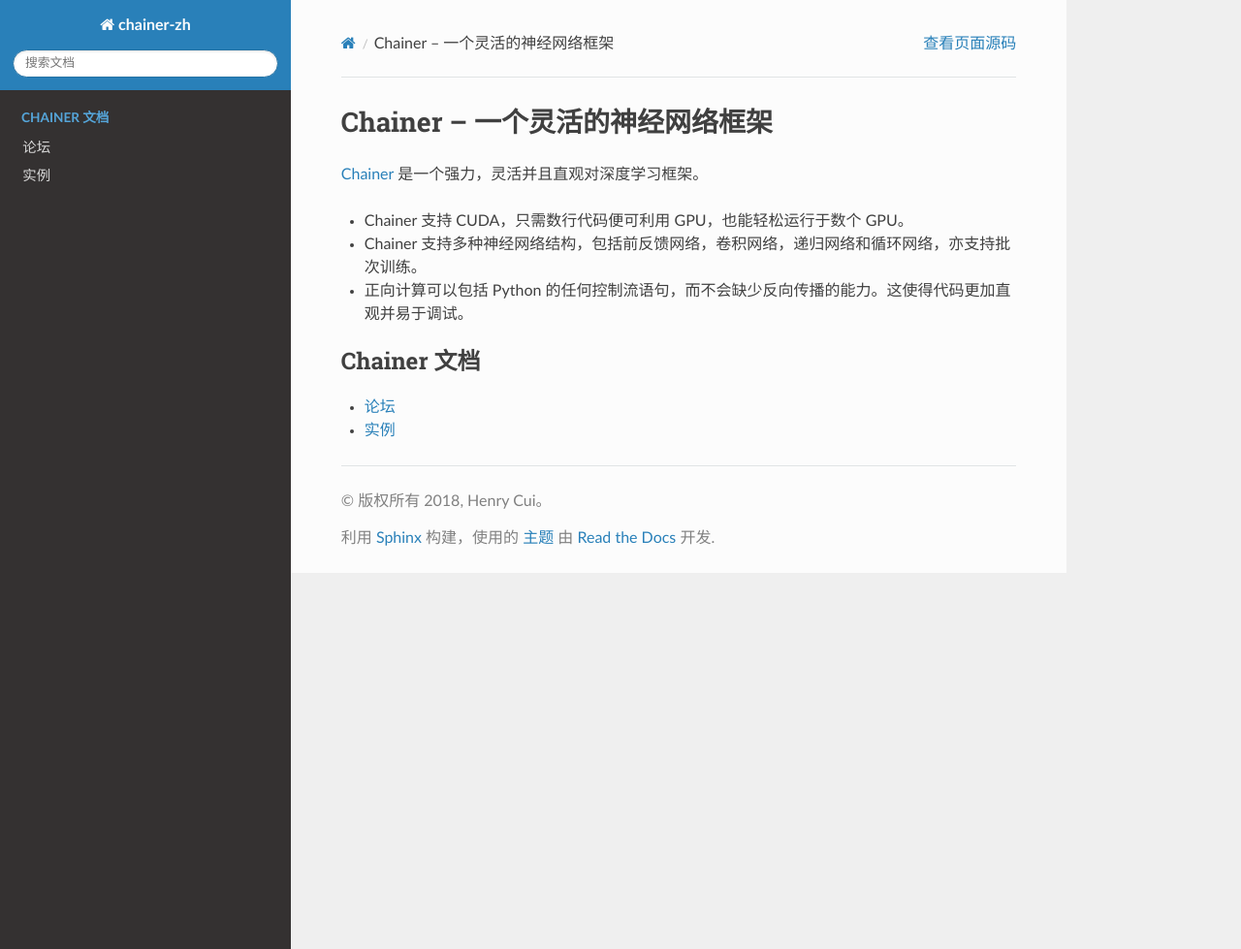
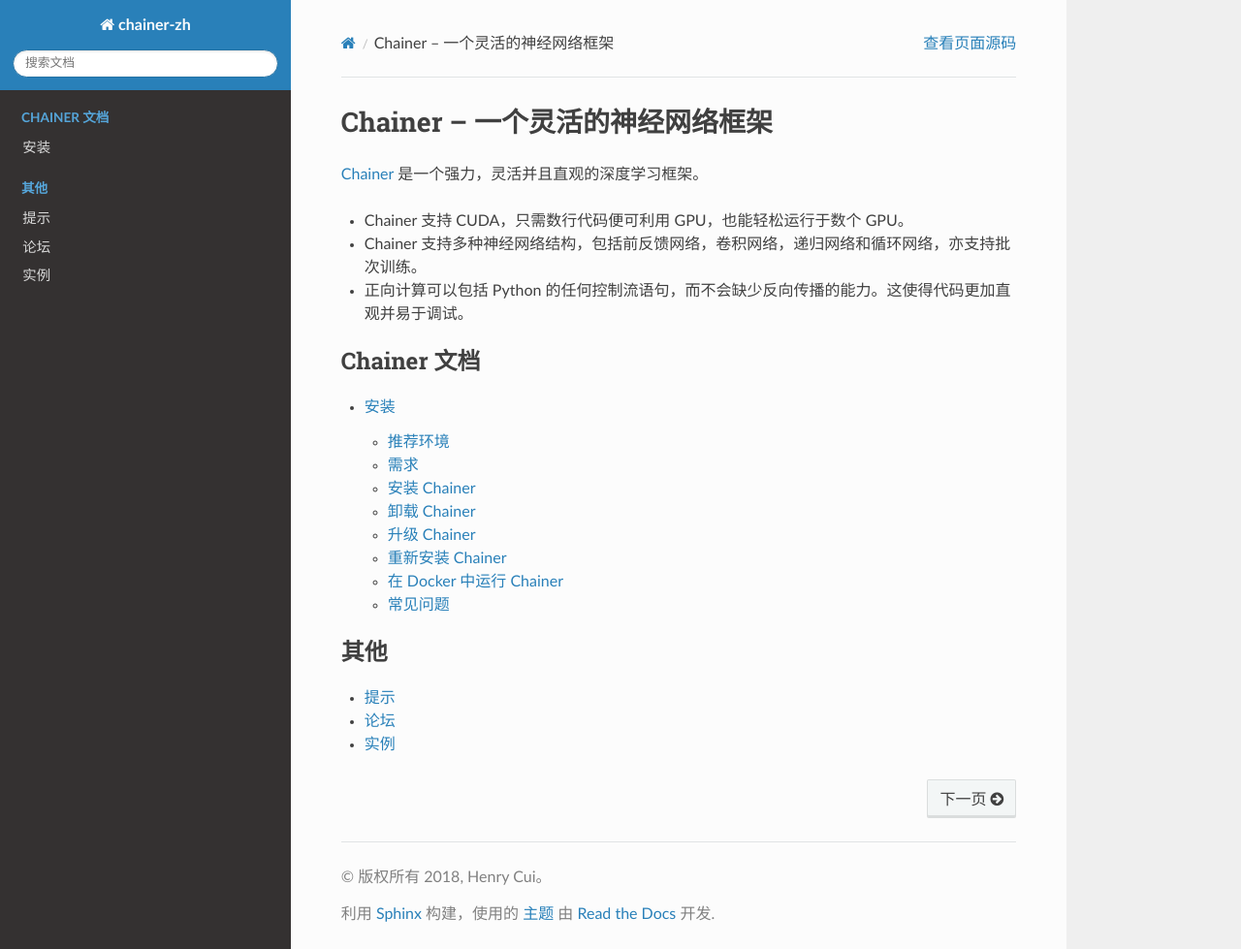
Before and after one commit to zchenry/chainer-zh-source, a Sphinx documentation site: the page built from source/index.rst, in a window 1280 px wide and 979 px high. Shown: the whole window at 97% size. Built offline with Sphinx 7.4.7 and the Read the Docs theme 2.0.0, drawn with Linux system fonts in a browser that asks for light colours; some of the changed lines change nothing that is shown.

Commit message:
Added install

```diff
--- a/source/index.rst
+++ b/source/index.rst
@@ -2,7 +2,7 @@
 Chainer -- 一个灵活的神经网络框架
 ==================================================
 
-`Chainer <https://chainer.org>`_ 是一个强力，灵活并且直观对深度学习框架。
+`Chainer <https://chainer.org>`_ 是一个强力，灵活并且直观的深度学习框架。
 
 * Chainer 支持 CUDA，只需数行代码便可利用 GPU，也能轻松运行于数个 GPU。
 * Chainer 支持多种神经网络结构，包括前反馈网络，卷积网络，递归网络和循环网络，亦支持批次训练。
@@ -12,5 +12,13 @@
    :maxdepth: 2
    :caption: Chainer 文档
 
+   安装 <install>
+
+.. toctree::
+   :maxdepth: 1
+   :caption: 其他
+
+   提示 <tips>
+
    论坛 <https://groups.google.com/forum/#!forum/chainer>
    实例 <https://github.com/chainer-community/awesome-chainer>
--- /dev/null
+++ b/source/install.rst
@@ -0,0 +1,184 @@
+.. _install-guide:
+
+安装
+============
+
+推荐环境
+------------------------
+
+我们推荐如下的 Linux 发行版.
+
+* `Ubuntu <https://www.ubuntu.com/>`_ 14.04 / 16.04 LTS (64-bit)
+* `CentOS <https://www.centos.org/>`_ 7 (64-bit)
+
+.. note::
+
+   我们在上述的推荐环境下对 Chainer 做自动测试.
+   我们不保证 Chainer 在其他环境下的运行，包括 Windows 和 macOS (特别是有 CUDA 支持的), 尽管 Chainer 也许会正确地运行。
+
+
+需求
+------------
+
+你需要如下组件来使用 Chainer。
+
+* `Python <https://python.org/>`_
+    * 支持版本: 2.7.6+, 3.4.3+, 3.5.1+ 和 3.6.0+.
+* `NumPy <http://www.numpy.org/>`_
+    * 支持版本: 1.9, 1.10, 1.11, 1.12 and 1.13.
+    * NumPy 将会在 Chainer 安装时自动安装。
+
+安装 Chainer 前，我们推荐你升级 ``setuptools`` 和 ``pip``::
+
+  $ pip install -U setuptools pip
+
+关于硬件加速的支持
+~~~~~~~~~~~~~~~~~~~~~~~~~~~~~
+
+你能安装如下可选组件来加速 Chainer 的运行。
+
+* NVIDIA CUDA / cuDNN
+    * `CuPy <https://cupy.chainer.org/>`_ 4.0+
+    * 详见 `CuPy Installation Guide <https://docs-cupy.chainer.org/en/latest/install.html>`__ 。
+
+* Intel CPU (实验性的)
+    * `iDeep <https://github.com/intel/ideep>`_ 1.0.3+
+    * 详见 :doc:`tips` 。
+
+可选功能
+~~~~~~~~~~~~~~~~~
+
+如下的安装包是可选的。
+Chainer 能在缺少这些安装包的情况下安装, 但是相关功能会无法使用。
+
+* 图像数据支持
+    * `pillow <https://pillow.readthedocs.io/>`__ 2.3+
+    * 运行 ``pip install pillow`` 安装。
+* HDF5 线性支持
+    * `h5py <http://www.h5py.org/>`__ 2.5+
+    * 运行 ``pip install h5py`` 安装。
+
+
+安装 Chainer
+---------------
+
+使用 pip
+~~~~~~~~~
+
+我们推荐使用 pip 安装 Chainer::
+
+  $ pip install chainer
+
+.. note::
+
+   任何可选组件可在安装 Chainer 后添加。
+   Chainer 自动检测可用组件并且启用相关功能。
+
+使用 Tarball
+~~~~~~~~~~~~~
+
+源代码的 tarball 可由 ``pip download chainer`` 或从 `发行页面 <https://github.com/chainer/chainer/releases>`_ 获取。
+你可以使用 tarball 安装 Chainer::
+
+  $ pip install chainer-x.x.x.tar.gz
+
+你也可以克隆Git库安装开发版本的 Chainer::
+
+  $ git clone https://github.com/chainer/chainer.git
+  $ cd chainer
+  $ pip install .
+
+启用 CUDA/cuDNN 支持
+~~~~~~~~~~~~~~~~~~~~~~~~~
+
+为了启用 CUDA 支持, 你需要手动安装 `CuPy <https://cupy.chainer.org/>`_ 。
+如果你想使用 cuDNN，你需要安装 cuDNN 支持的 CuPy 。
+详见 `CuPy 的安装指南 <https://docs-cupy.chainer.org/en/latest/install.html>`__ 。
+CuPy 正确安装后, Chainer 将自动启用 CUDA 支持.
+
+你可以引用如下变量来确认 CUDA/cuDNN 支持是否可以启用。
+
+``chainer.backends.cuda.available``
+   ``True`` 如果 Chainer 成功启用 :mod:`cupy`.
+``chainer.backends.cuda.cudnn_enabled``
+   ``True`` 如果 cuDNN 支持可以启用。
+
+
+卸载 Chainer
+-----------------
+
+使用 pip 卸载 Chainer::
+
+  $ pip uninstall chainer
+
+.. note::
+
+   当你升级 Chainer, ``pip`` 有时会在安装新版本时留存旧版本在 ``site-packages`` 中。
+   这种情况下, ``pip uninstall`` 只会删除最新版本。
+   为了确保 Chainer 被完全删除, 重复运行上面的命令直到 ``pip`` 报错。
+
+
+升级 Chainer
+---------------
+
+使用 ``pip`` 的 ``-U`` 功能::
+
+  $ pip install -U chainer
+
+
+重新安装 Chainer
+-----------------
+
+如果你想重新安装 Chainer, 请先卸载 Chainer 然后再安装。
+我们推荐使用 ``--no-cache-dir`` 因为 ``pip`` 有时会使用缓存::
+
+  $ pip uninstall chainer
+  $ pip install chainer --no-cache-dir
+
+
+在 Docker 中运行 Chainer
+-------------------------
+
+我们提供官方的 Docker image。
+使用 `nvidia-docker <https://github.com/NVIDIA/nvidia-docker>`_ 命令来在GPU环境下运行 Chainer image。
+你可以进入该环境使用 bash 运行 Python 解释器::
+
+  $ nvidia-docker run -it chainer/chainer /bin/bash
+
+或者直接运行解释器::
+
+  $ nvidia-docker run -it chainer/chainer /usr/bin/python
+
+
+常见问题
+---------
+
+警告信息 "cuDNN is not enabled"
+~~~~~~~~~~~~~~~~~~~~~~~~~~~~~~~~
+
+你没有成功使用 cuDNN 构建 CuPy。
+如果你不需要 cuDNN，忽略这条信息。
+否则的话，重新尝试用 cuDNN 安装 CuPy。
+``pip install -vvvv`` 命令会帮助到你。
+没有必要来重新安装 Chainer。
+详见 `CuPy 安装指南 <https://docs-cupy.chainer.org/en/latest/install.html>`__ 。
+
+CuPy 经常发生 ``cupy.cuda.compiler.CompileException``
+~~~~~~~~~~~~~~~~~~~~~~~~~~~~~~~~~~~~~~~~~~~~~~~~~~~~~~~~~~
+
+详见 `CuPy 安装指南 <https://docs-cupy.chainer.org/en/latest/install.html>`__ 的常见问题。
+
+h5py 安装失败
+~~~~~~~~~~~~~~~~~~~~~~~~
+
+如果安装失败并报错 ``hdf5.h is not found``, 你需要首先安装 ``libhdf5`` 。
+安装方法取决于你的环境::
+
+  # Ubuntu 14.04/16.04
+  $ apt-get install libhdf5-dev
+
+  # CentOS 7
+  $ yum -y install epel-release
+  $ yum install hdf5-devel
+
+注意只在需要 HDF5 支持时 ``h5py`` 才是必须的。
--- /dev/null
+++ b/source/tips.rst
@@ -0,0 +1,2 @@
+提示和常见问题
+==============
```
Also changed, not shown: 5 other files.
